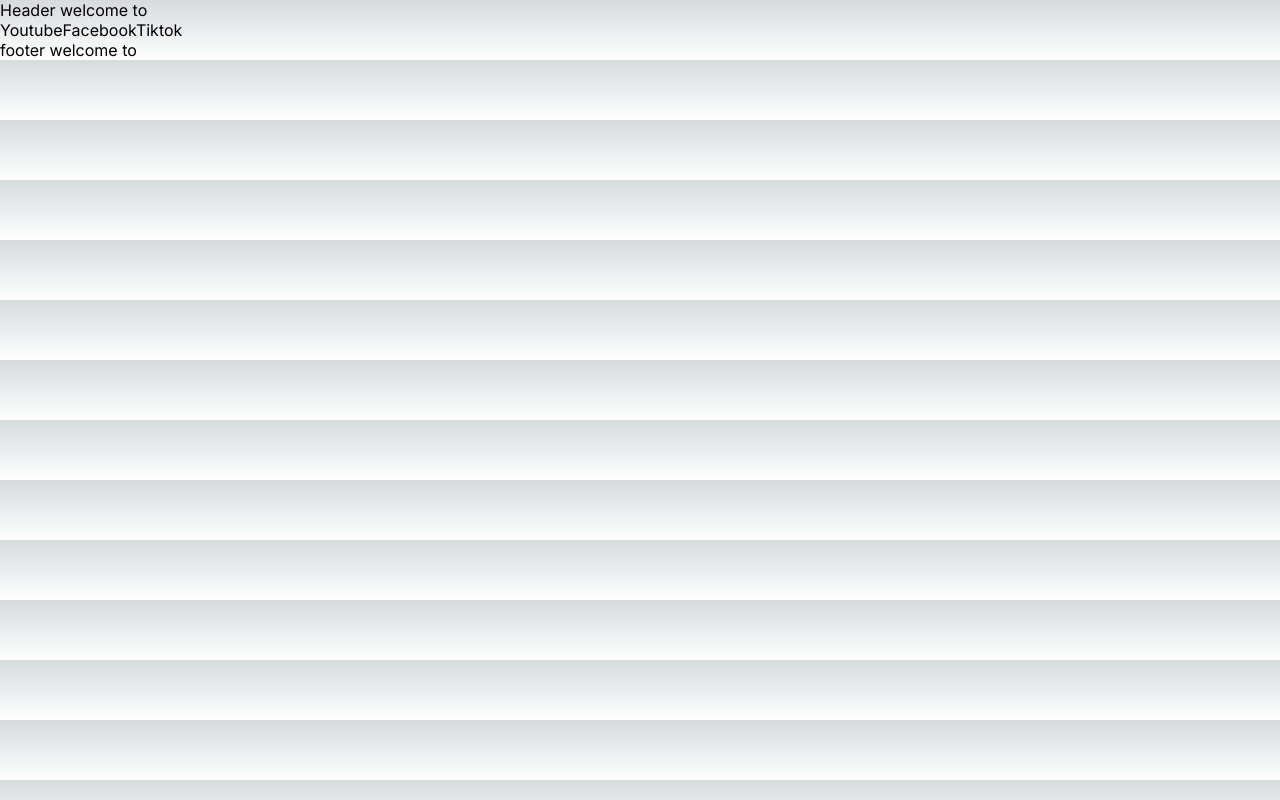
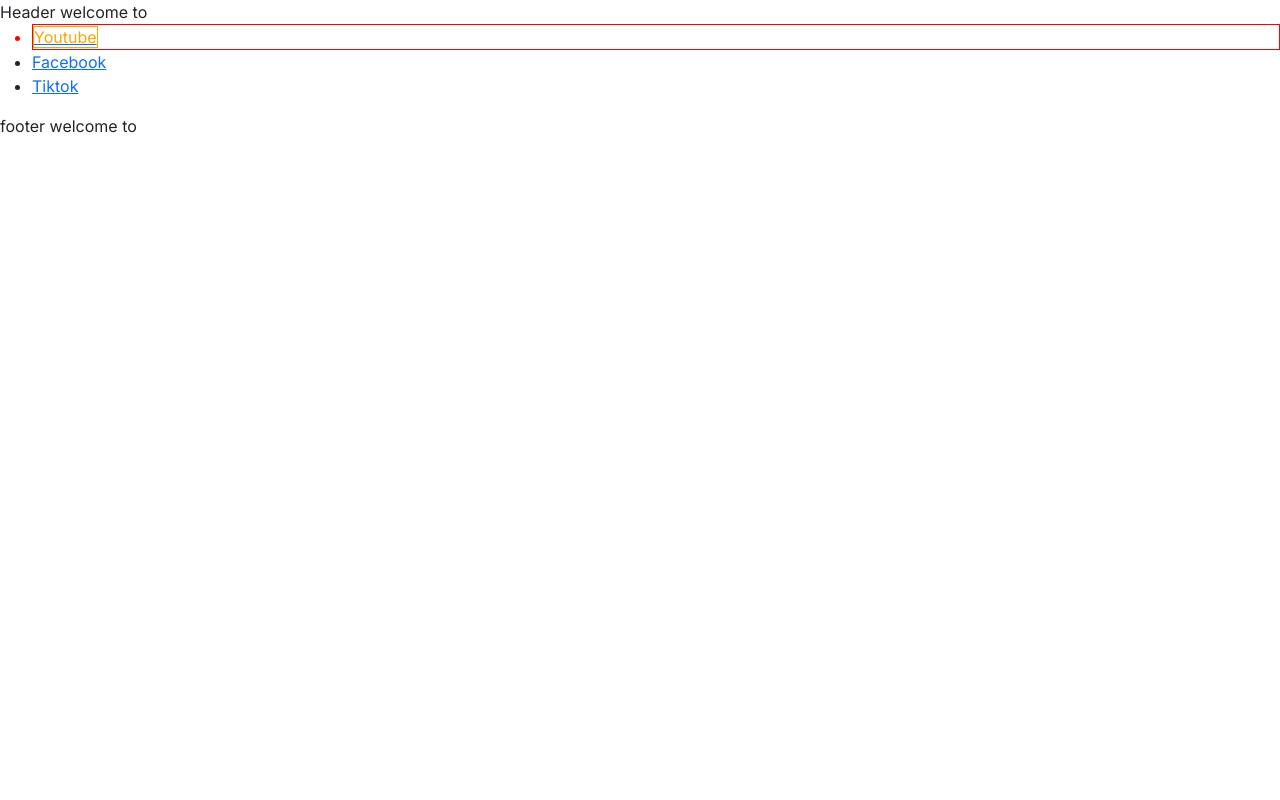
Before and after one commit to kiensamson0000/welcome-to-nextjs, a Next.js app: page / in a window 1280 px wide. Built offline with nearby package versions, Linux system fonts and the light colour scheme.

Commit message:
config css and react bootstrap

```diff
--- a/package.json
+++ b/package.json
@@ -12,10 +12,12 @@
     "@types/node": "20.1.7",
     "@types/react": "18.2.6",
     "@types/react-dom": "18.2.4",
+    "bootstrap": "5.3.0",
     "eslint": "8.40.0",
     "eslint-config-next": "13.4.2",
-    "next": "13.4.2",
+    "next": "13.4.12",
     "react": "18.2.0",
+    "react-bootstrap": "2.8.0",
     "react-dom": "18.2.0",
     "typescript": "5.0.4"
   }
--- a/src/app/facebook/page.tsx
+++ b/src/app/facebook/page.tsx
@@ -1,6 +1,7 @@
 "use client";
 
 import { useRouter } from "next/navigation";
+import Button from "react-bootstrap/Button";
 
 const Facebook = () => {
   const router = useRouter();
@@ -13,7 +14,9 @@
     <div>
       facebook page
       <div>
-        <button onClick={() => handleBtn()}>Back Home</button>
+        <Button as="a" variant="primary" onClick={() => handleBtn()}>
+          Back Home
+        </Button>
       </div>
     </div>
   );
--- a/src/app/page.module.css
+++ b/src/app/page.module.css
@@ -97,7 +97,7 @@
 
 .center::before,
 .center::after {
-  content: '';
+  content: "";
   left: 50%;
   position: absolute;
   filter: blur(45px);
--- a/src/app/page.tsx
+++ b/src/app/page.tsx
@@ -1,12 +1,23 @@
 import Link from "next/link";
+import style1 from "@/styles/app.module.css";
+import style2 from "@/styles/customCSS.module.css";
+import "bootstrap/dist/css/bootstrap.min.css";
 
 export default function Home() {
   return (
     <div>
       <ul>
-        <Link href={`/youtube`}>Youtube</Link>
-        <Link href={`/facebook`}>Facebook</Link>
-        <Link href={`/tiktok`}>Tiktok</Link>
+        <li className={style1["red"]}>
+          <Link href={`/youtube`}>
+            <span className={style2["red"]}>Youtube</span>
+          </Link>
+        </li>
+        <li>
+          <Link href={`/facebook`}>Facebook</Link>
+        </li>
+        <li>
+          <Link href={`/tiktok`}>Tiktok</Link>
+        </li>
       </ul>
     </div>
   );
--- /dev/null
+++ b/src/styles/app.module.css
@@ -0,0 +1,4 @@
+.red {
+  color: red;
+  border: 1px solid red;
+}
--- /dev/null
+++ b/src/styles/customCSS.module.css
@@ -0,0 +1,4 @@
+.red {
+  color: orange;
+  border: 1px solid orange;
+}
```
